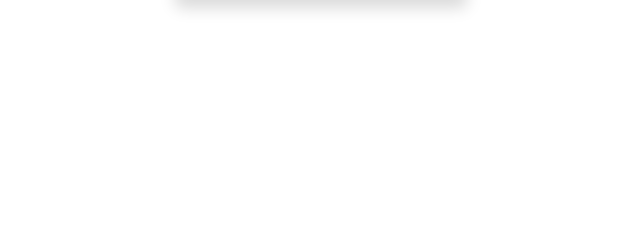
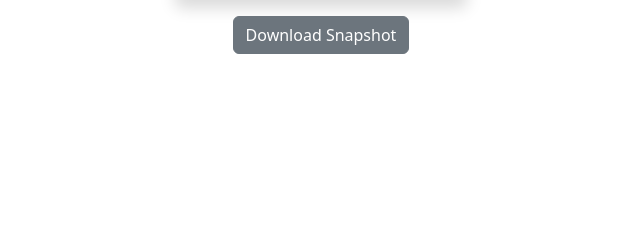
Before and after one commit to zemendaniel/simple-nvr, a Python web app: template templates/cams/list.html in a window 1280 px wide. Shown: the part 122-362 px from the top of the page, without its empty margins (319-959 px from the left). Run offline with Jinja, Linux system fonts and the light colour scheme; the template is opened without the code that fills it: most values are stand-ins (such as "Sample title", 1, 10 or a date in 2020).

Commit message:
download snapshot

```diff
--- a/persistence/__init__.py
+++ b/persistence/__init__.py
@@ -37,7 +37,7 @@
         session.add(config)
         session.commit()
 
-    subfolders = ['cams', 'tmp']
+    subfolders = ['cams', 'saved']
     for sub in subfolders:
         sub_path = os.path.join(root_folder, sub)
         os.makedirs(sub_path, exist_ok=True)
--- a/templates/base.html
+++ b/templates/base.html
@@ -20,6 +20,9 @@
                     <li class="nav-item">
                         <a class="nav-link {% if request.endpoint == 'cams.list_all' %}active{% endif %}" href="{{ url_for('cams.list_all') }}"><i class="fa-solid fa-video"></i> Stream</a>
                     </li>
+                    <li class="nav-item">
+                        <a class="nav-link {% if request.endpoint == 'clips.list_all' %}active{% endif %}" href="{{ url_for('clips.list_all') }}"><i class="fa-solid fa-file-video"></i> Clips</a>
+                    </li>
                     {% if is_admin() %}
                         <li class="nav-item">
                             <a class="nav-link {% if request.endpoint == 'cams.settings' %}active{% endif %}" href="{{ url_for('cams.settings') }}"><i class="fa-solid fa-gear"></i> Camera settings</a>
--- a/templates/cams/list.html
+++ b/templates/cams/list.html
@@ -22,6 +22,12 @@
                      id="camera-stream">
             </div>
         </div>
+        <div class="text-center my-2">
+            <button onclick="downloadCurrentImage()" class="btn btn-secondary">
+                Download Snapshot
+            </button>
+        </div>
+
     {% else %}
         <p class="text-center mt-4">Add a camera to view the stream.</p>
     {% endif %}
@@ -34,6 +40,23 @@
                 elem.requestFullscreen();
             }
         });
+
+        function downloadCurrentImage() {
+            const img = document.getElementById("camera-stream");
+
+            // Create an invisible canvas to draw the current frame
+            const canvas = document.createElement("canvas");
+            canvas.width = img.naturalWidth;
+            canvas.height = img.naturalHeight;
+            const ctx = canvas.getContext("2d");
+            ctx.drawImage(img, 0, 0);
+
+            // Convert canvas to data URL and trigger download
+            const link = document.createElement("a");
+            link.href = canvas.toDataURL("image/jpeg");
+            link.download = `snapshot_${new Date().toISOString().replace(/[:.]/g, '-')}.jpg`;
+            link.click();
+        }
     </script>
 
 {% endblock %}
--- a/todo.txt
+++ b/todo.txt
@@ -1,4 +1,3 @@
-prune old clips
-view clips
-snapshot download
+prune old clips: have a setting for keep last x clips for each camera
+view clips: delete button, save perma button, filter by camera, newest first, no filename just timestamp, discord link for video file
 2 way audio
```
